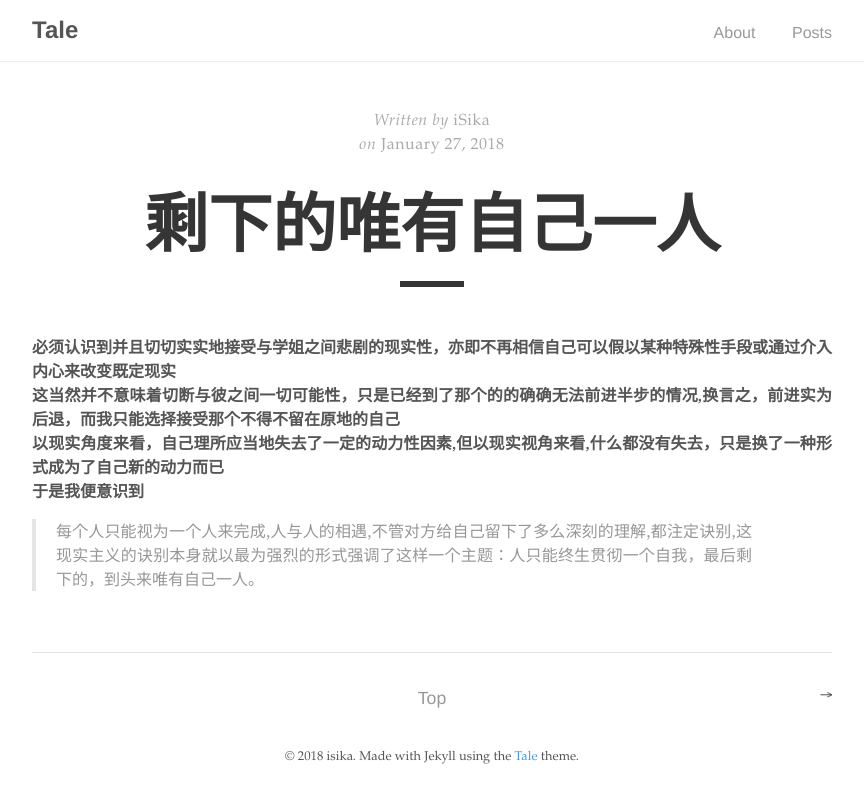
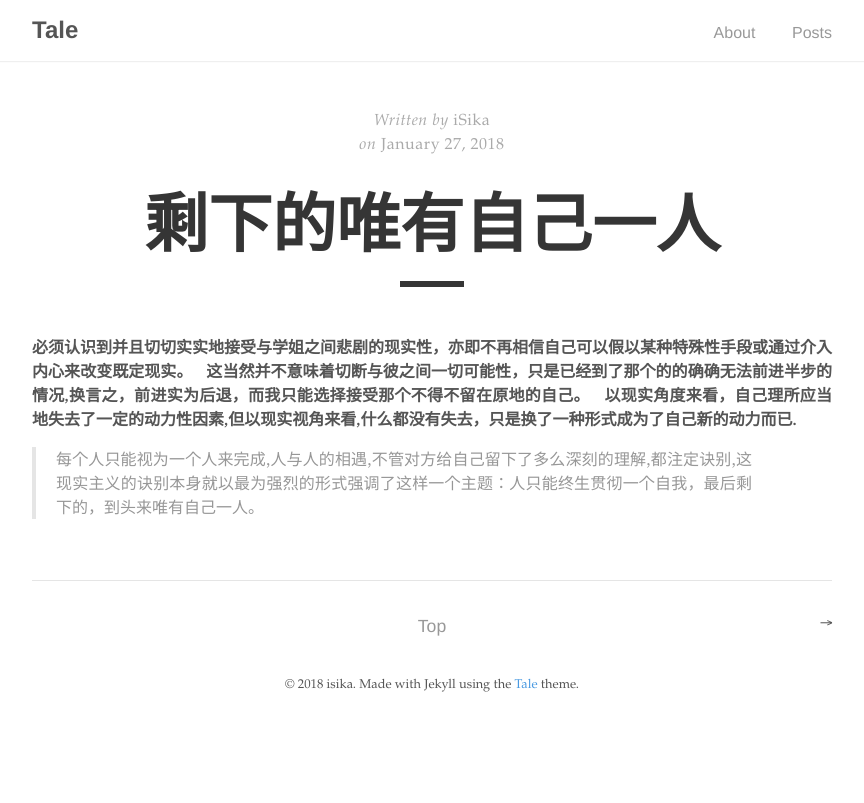
Before and after one commit to SoniciSika/SoniciSika.github.io, a Jekyll site: the page built from _posts/2018-1-27-00.md, in a window 1280 px wide. Shown: the top 803 px of the page, without its empty margins (208-1072 px from the left). Built offline with Jekyll 4.4.1, drawn with Linux system fonts in a browser that asks for light colours; comment, search, counter and statistics services are not loaded.

Commit message:
Update 2018-1-27-00.md

```diff
--- a/_posts/2018-1-27-00.md
+++ b/_posts/2018-1-27-00.md
@@ -3,8 +3,7 @@ layout: post
 title: "剩下的唯有自己一人"
 author: "iSika"
 ---
-**必须认识到并且切切实实地接受与学姐之间悲剧的现实性，亦即不再相信自己可以假以某种特殊性手段或通过介入内心来改变既定现实**
-**这当然并不意味着切断与彼之间一切可能性，只是已经到了那个的的确确无法前进半步的情况,换言之，前进实为后退，而我只能选择接受那个不得不留在原地的自己**
-**以现实角度来看，自己理所应当地失去了一定的动力性因素,但以现实视角来看,什么都没有失去，只是换了一种形式成为了自己新的动力而已**
-**于是我便意识到**
+**必须认识到并且切切实实地接受与学姐之间悲剧的现实性，亦即不再相信自己可以假以某种特殊性手段或通过介入内心来改变既定现实。**
+**这当然并不意味着切断与彼之间一切可能性，只是已经到了那个的的确确无法前进半步的情况,换言之，前进实为后退，而我只能选择接受那个不得不留在原地的自己。**
+**以现实角度来看，自己理所应当地失去了一定的动力性因素,但以现实视角来看,什么都没有失去，只是换了一种形式成为了自己新的动力而已.**
 > 每个人只能视为一个人来完成,人与人的相遇,不管对方给自己留下了多么深刻的理解,都注定诀别,这现实主义的诀别本身就以最为强烈的形式强调了这样一个主题：人只能终生贯彻一个自我，最后剩下的，到头来唯有自己一人。
```
